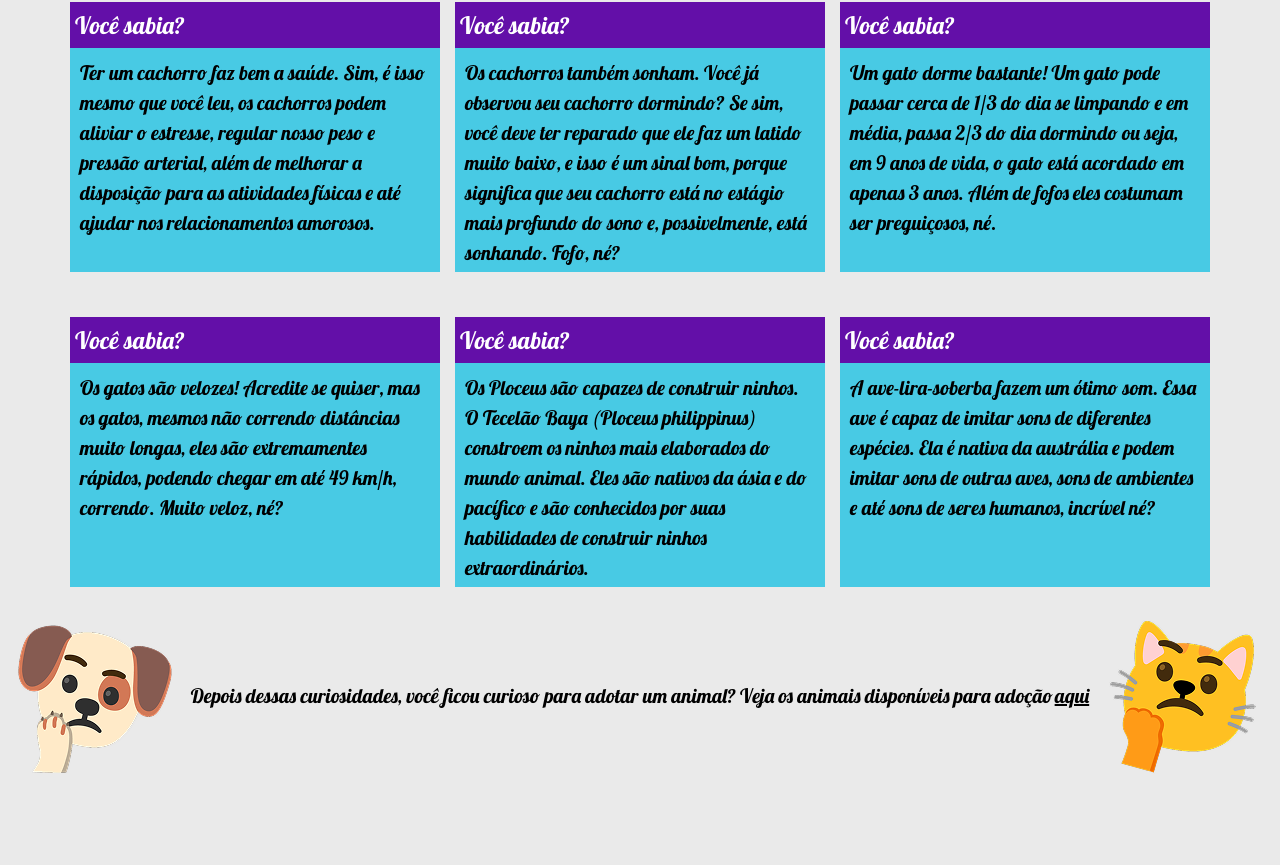
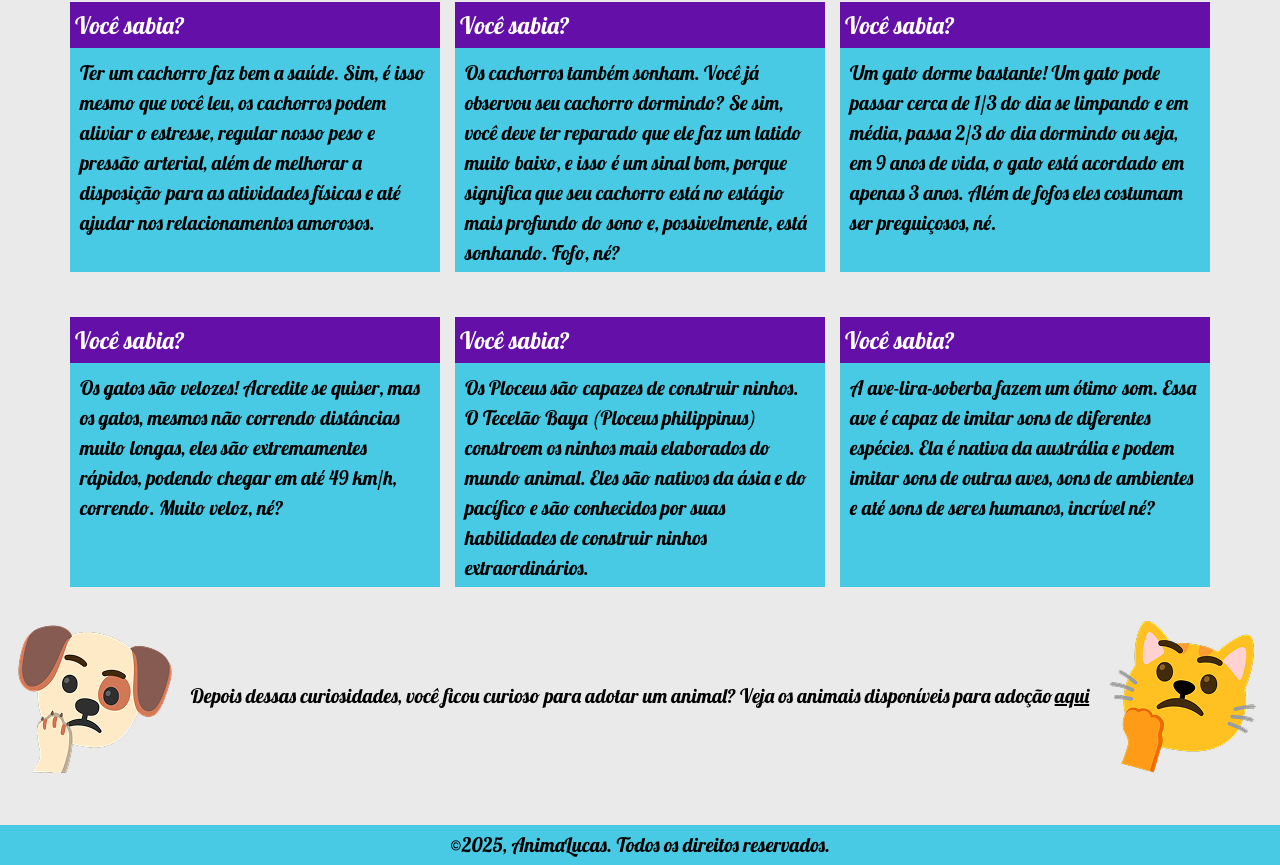
Before and after one commit to LucasBoaratti/AnimaLucas, a React (Vite) app: page / in a window 1280 px wide. Shown: the part 1704-2569 px from the top of the page. Before the commit the page ends 2479 px from the top, so only its background shows below. Built offline with nearby package versions, Linux system fonts and the light colour scheme.

Commit message:
Rederizando o rodapé pela página.

```diff
--- a/src/Pages/Index.tsx
+++ b/src/Pages/Index.tsx
@@ -1,11 +1,13 @@
 import { Outlet } from "react-router-dom";
 import { Cabecalho } from "../Components/Cabeçalho/Cabecalho";
+import { Rodape } from "../Components/Rodapé/Rodape";
 
 export function Index() {
     return (
         <>
             <Cabecalho/>
             <Outlet/>
+            <Rodape/>
         </>
     );
 }
```
